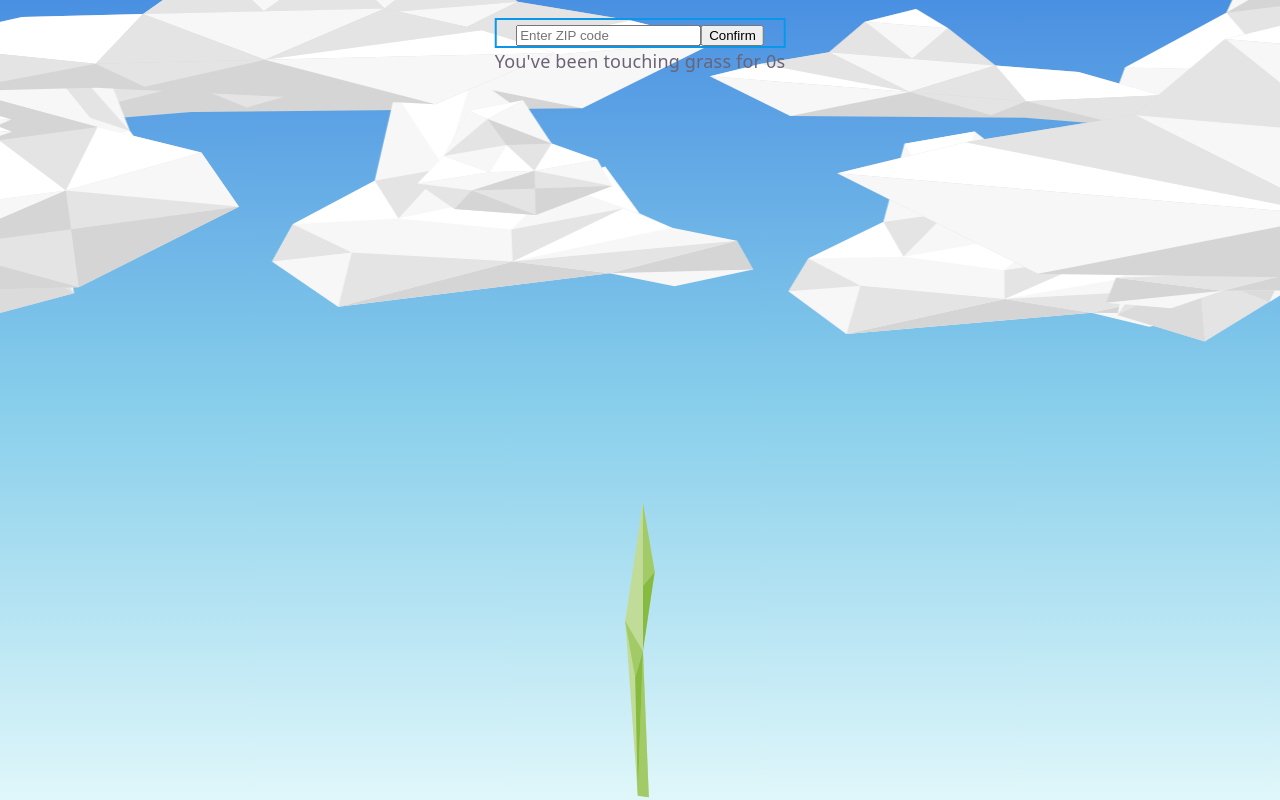
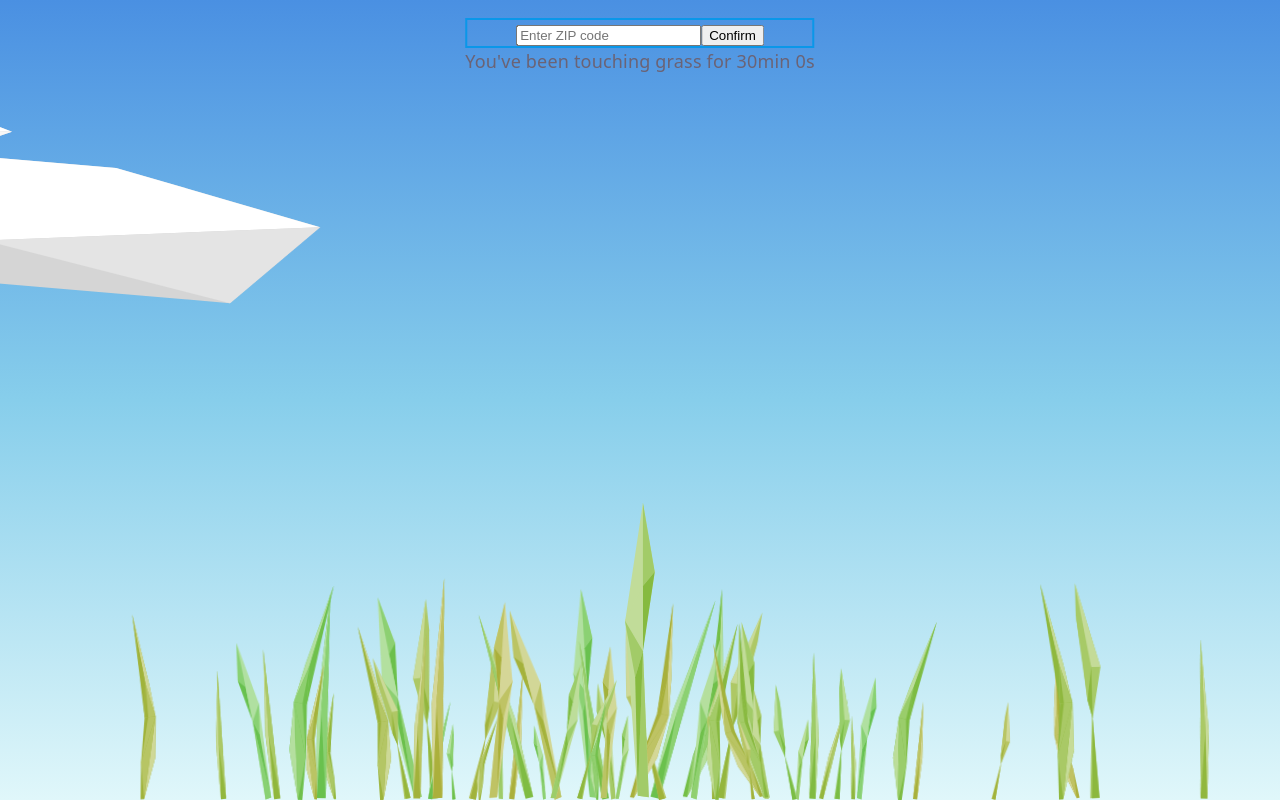
Before and after one commit to rylander925/engin1tr-website, a React (Vite) app: page / in a window 1280 px wide. Built offline with nearby package versions, Linux system fonts and the light colour scheme.

Commit message:
Modified default values for testing

```diff
--- a/src/ConditionsContext.jsx
+++ b/src/ConditionsContext.jsx
@@ -4,14 +4,14 @@ const HEAVY_RAIN = 10; //10mm of rain per hour
 const HEAVY_WIND = 50; //50km per hour
 
 const initialConditions = {
-    elapsedTime: 0,       //Set default to another value to pregenerate grass
+    elapsedTime: 1800,       //Set default to another value to pregenerate grass
     isHovering: false,
     seed: 1,              //PRNG is seeded; this can be any number, determines plant generation
-    speed: 1,           //Factor to speed up time speed 1 -> 1s real = 1s simulated
+    speed: 10,           //Factor to speed up time speed 1 -> 1s real = 1s simulated
     weather: {
         zipcode: 0,
         precipitation: 0, //fraction: 1=heavy, 0=none (>1 = extreme)
-        windSpeed: 1,     //fraction: ^
+        windSpeed: 0.5,     //fraction: ^
         cloudCover: 0.5,    //fraction: ^
         date: '',         //YYYY-MM-DD
         hour: 0           //Decimal number: 12:30PM would be represented as 12.5
--- a/src/components/Body/Background/SkyProps/Clouds.jsx
+++ b/src/components/Body/Background/SkyProps/Clouds.jsx
@@ -17,7 +17,7 @@ const LEAN_RANGE = 20       // Range of cloud rotation in degrees (around vertic
 const HUE_SHIFT_RANGE = 40  // Range in hue shift about unchanged image
 
 //Animation controls
-const BASE_DRIFT_DURATION = 25      //How long each cloud is on screen; actual reduced by windSpeed
+const BASE_DRIFT_DURATION = 50      //How long each cloud is on screen; actual reduced by windSpeed
 const MAX_WIND_SPEED = 3            //Divides base duration; multiplied by wind speed factor
 const MAX_CLOUDS = 70               //Clouds when cloud cover is 100%
 
```
